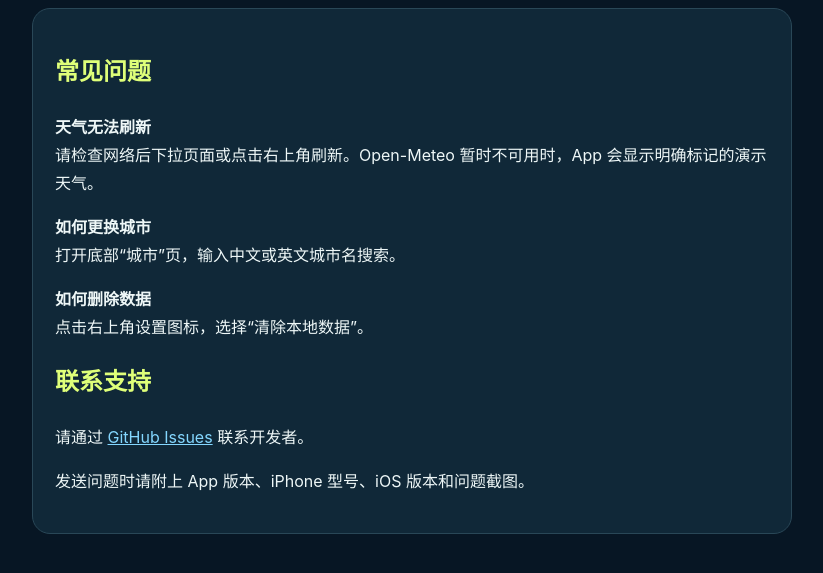
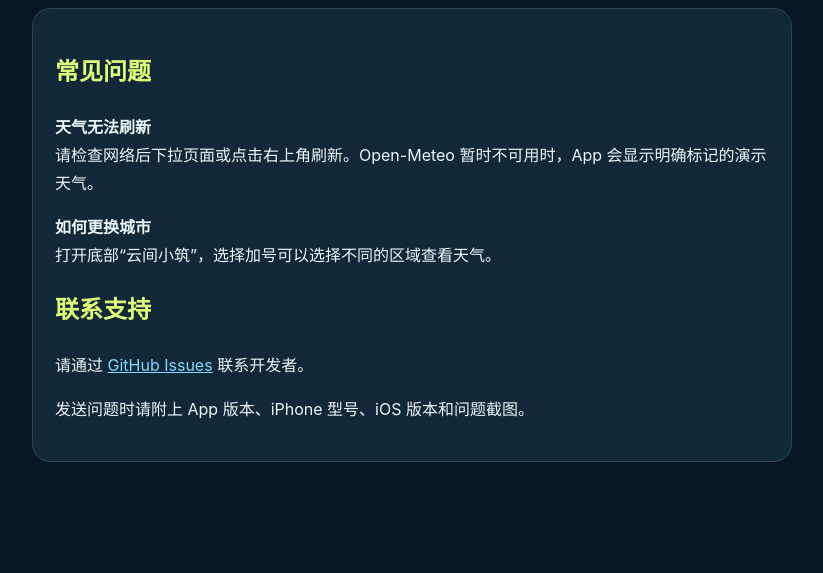
Before and after one commit to jinglingtianqiai/support, a plain HTML site: page index.html in a window 1280 px wide. Shown: the part 117-690 px from the top of the page, without its empty margins (228-1051 px from the left). Drawn offline with Linux system fonts and the light colour scheme.

Commit message:
Update support instructions for 云间小筑

```diff
--- a/index.html
+++ b/index.html
@@ -12,8 +12,7 @@
   <div class="card">
     <h2>常见问题</h2>
     <p><strong>天气无法刷新</strong><br>请检查网络后下拉页面或点击右上角刷新。Open-Meteo 暂时不可用时，App 会显示明确标记的演示天气。</p>
-    <p><strong>如何更换城市</strong><br>打开底部“城市”页，输入中文或英文城市名搜索。</p>
-    <p><strong>如何删除数据</strong><br>点击右上角设置图标，选择“清除本地数据”。</p>
+    <p><strong>如何更换城市</strong><br>打开底部“云间小筑”，选择加号可以选择不同的区域查看天气。</p>
     <h2>联系支持</h2>
     <p>请通过 <a href="https://github.com/jinglingtianqiai/support/issues">GitHub Issues</a> 联系开发者。</p>
     <p>发送问题时请附上 App 版本、iPhone 型号、iOS 版本和问题截图。</p>
```
Also changed, not shown: support.html (+1 -2 lines), 1 other file.
